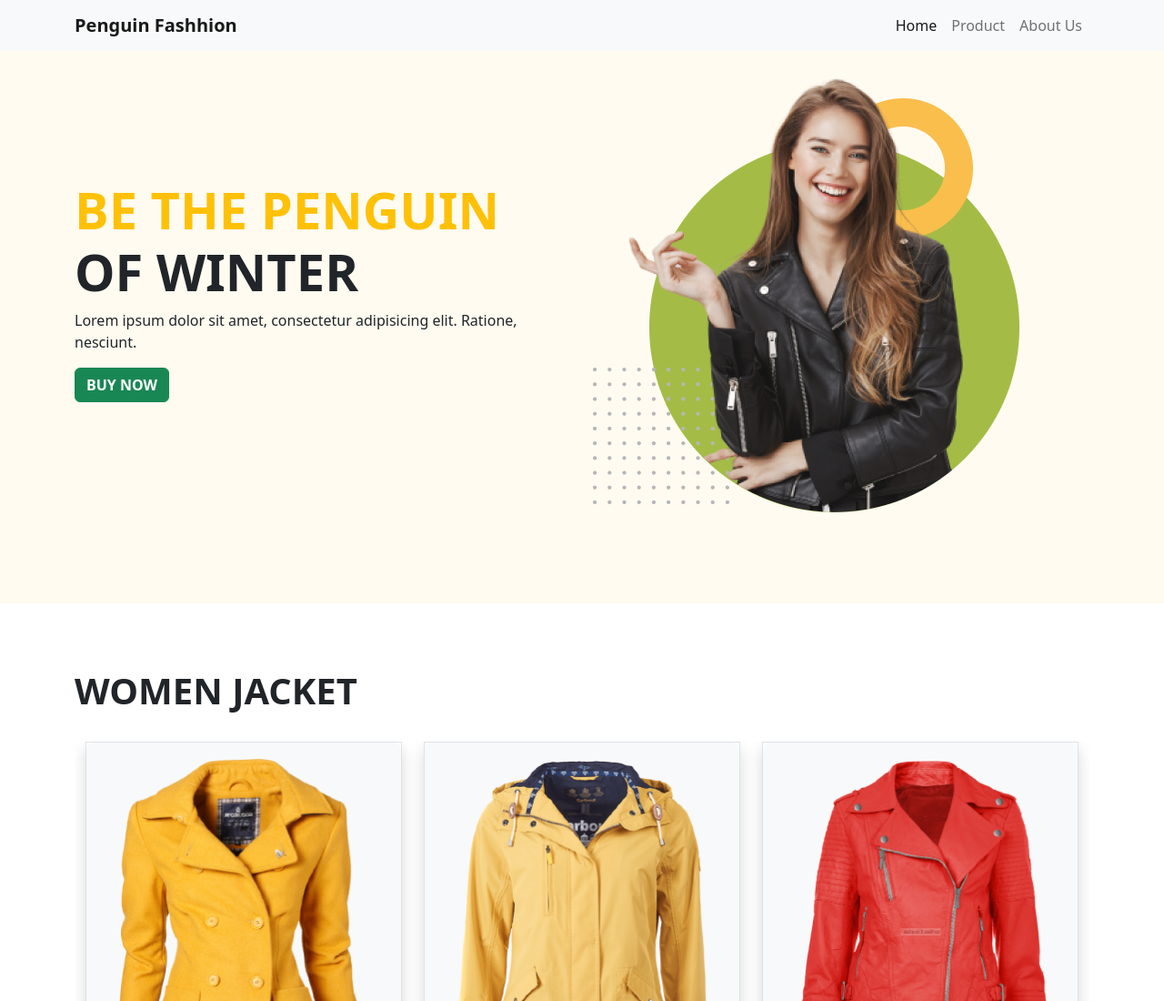
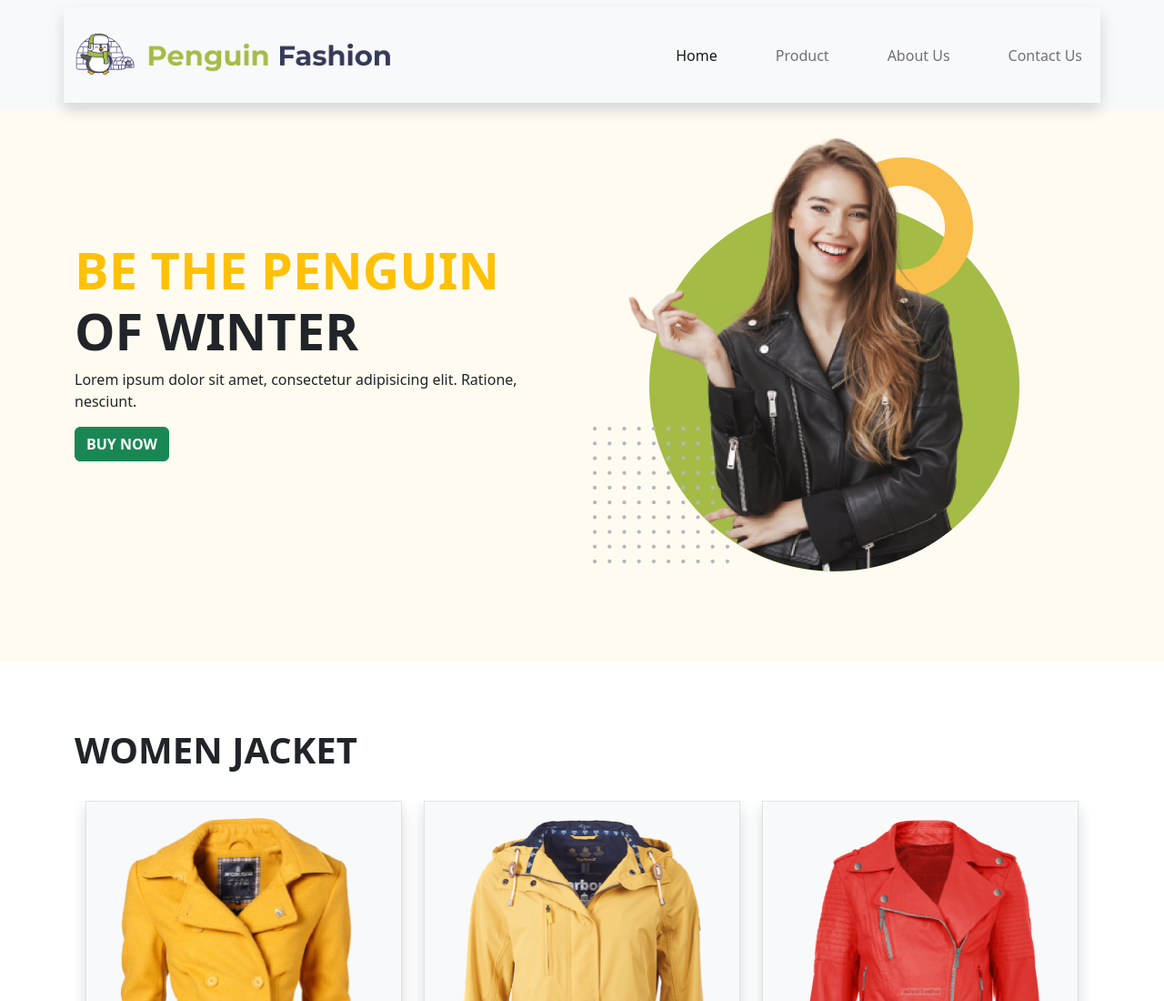
Before and after one commit to hasanalibd/penguin-fashion-bootstrap, a plain HTML site: page index.html in a window 1280 px wide. Shown: the top 1100 px of the page at 91% size. Drawn offline with nearby package versions, Linux system fonts and the light colour scheme.

Commit message:
navbar update

```diff
--- a/index.html
+++ b/index.html
@@ -12,22 +12,30 @@
         <!-- navbar start -->
         <section>
           <nav class="navbar navbar-expand-lg bg-light">
-                <div class="container">
-                  <a class="navbar-brand fw-semibold" href="#">Penguin Fashhion</a>
-                  <button class="navbar-toggler" type="button" data-bs-toggle="collapse" data-bs-target="#navbarNav" aria-controls="navbarNav" aria-expanded="false" aria-label="Toggle navigation">
+            <div class="container py-4 shadow">
+              <a class="navbar-brand" href="#">
+                <img src="images/logo.png" alt="" width="350">
+              </a>
+              <button class="navbar-toggler" type="button" data-bs-toggle="collapse" data-bs-target="#navbarSupportedContent" aria-controls="navbarSupportedContent" aria-expanded="false" aria-label="Toggle navigation">
                 <span class="navbar-toggler-icon"></span>
               </button>
-                  <div class="collapse navbar-collapse justify-content-end" id="navbarNav">
-                    <ul class="navbar-nav">
+              <div class="collapse navbar-collapse justify-content-end" id="navbarSupportedContent">
+                <ul class="navbar-nav  mb-2 mb-lg-0">
                   <li class="nav-item">
-                        <a class="nav-link active" aria-current="page" href="#">Home</a>
+                    <a class="nav-link active " aria-current="page" href="#">Home</a>
                   </li>
-                      <li class="nav-item">
+                  <li class="nav-item ms-5">
                     <a class="nav-link" href="#">Product</a>
                   </li>
-                      <li class="nav-item">
+
+                  <li class="nav-item ms-5">
                     <a class="nav-link" href="#">About Us</a>
                   </li>
+
+                  <li class="nav-item ms-5">
+                    <a class="nav-link" href="#">Contact Us</a>
+                  </li>
+
                 </ul>
               </div>
             </div>
```
Lines whose indentation alone changed are shown as unchanged.
